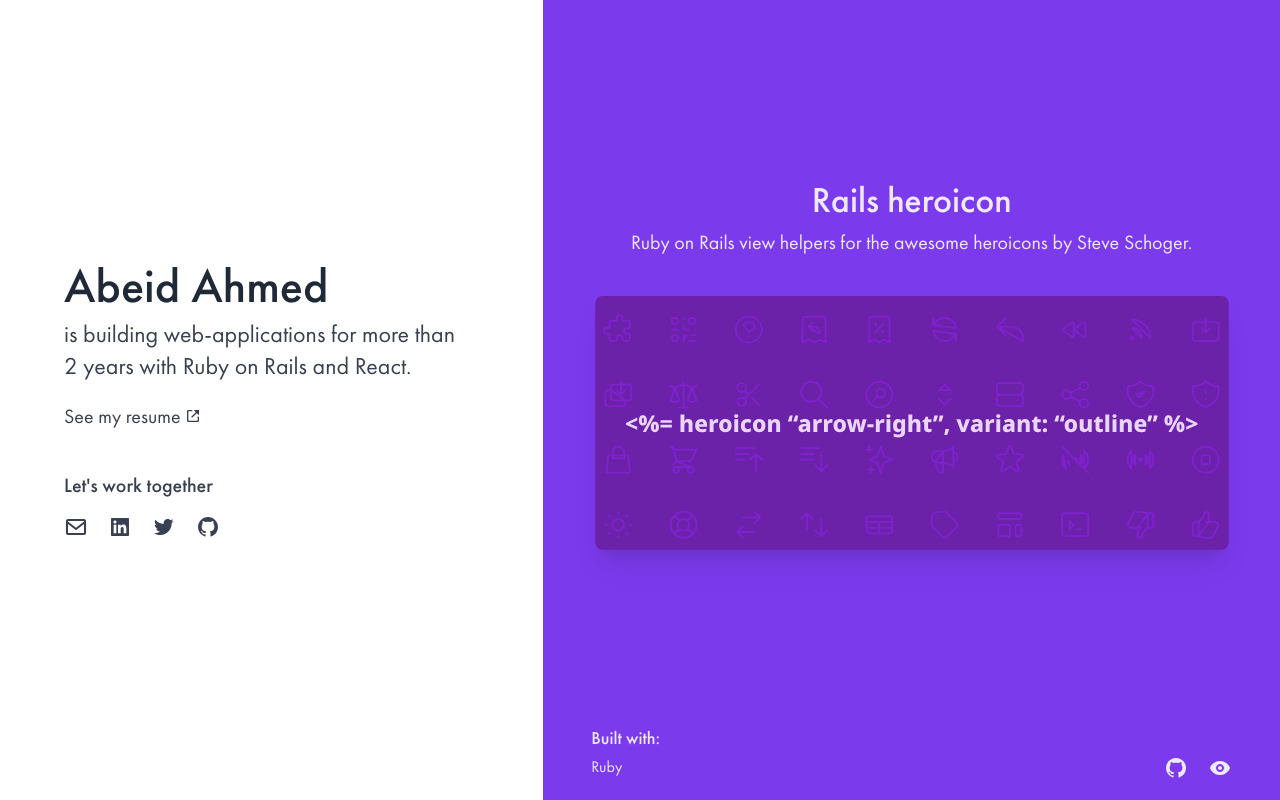
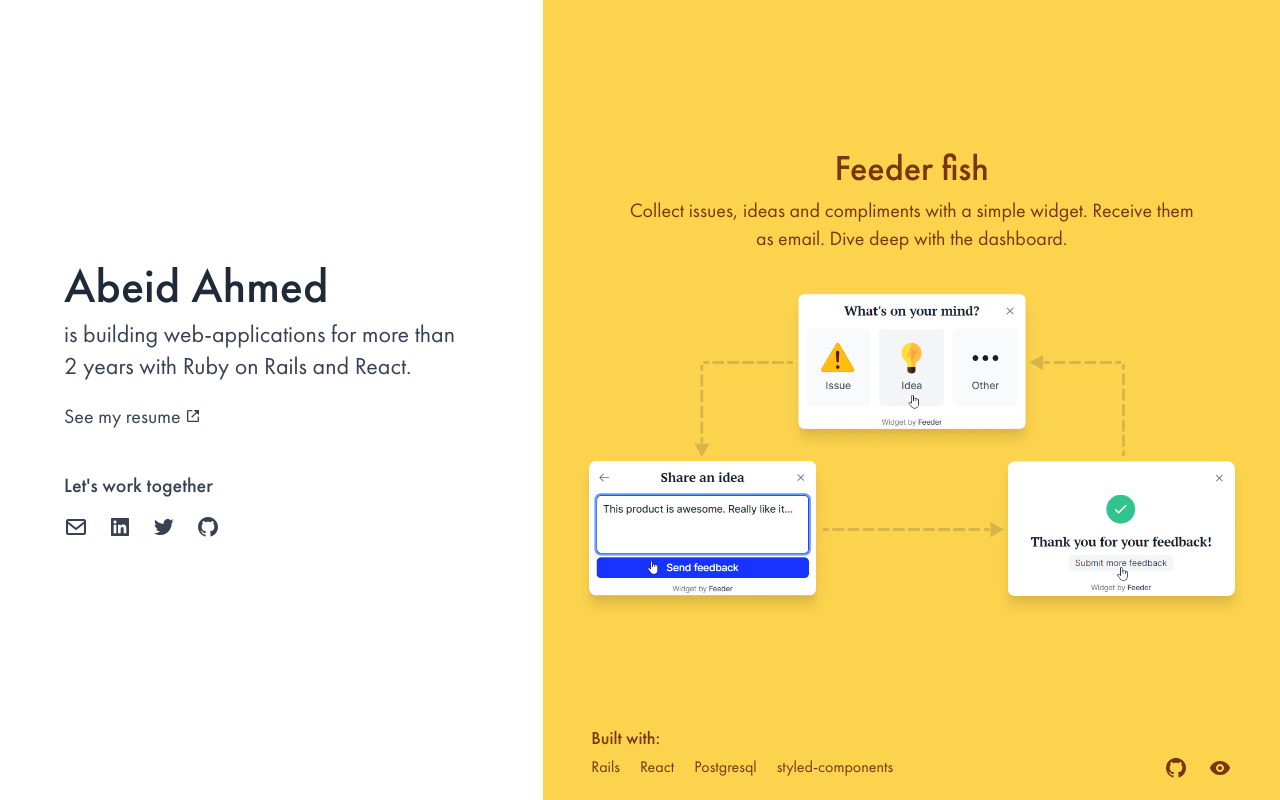
Before and after one commit to abeidahmed/portfolio, a Next.js app: page / in a window 1280 px wide. Built offline with nearby package versions, Linux system fonts and the light colour scheme.

Commit message:
Reorder project display

```diff
--- a/pages/index.js
+++ b/pages/index.js
@@ -18,8 +18,8 @@
           <Intro />
         </div>
         <div className="lg:flex lg:flex-col lg:h-screen lg:col-span-7 lg:overflow-y-auto">
+          <FeederFish />
           <RailsHeroicon />
-          <FeederFish />
           <StylishVscode />
           <ComponentTemplate />
           <EasyHues />
```
